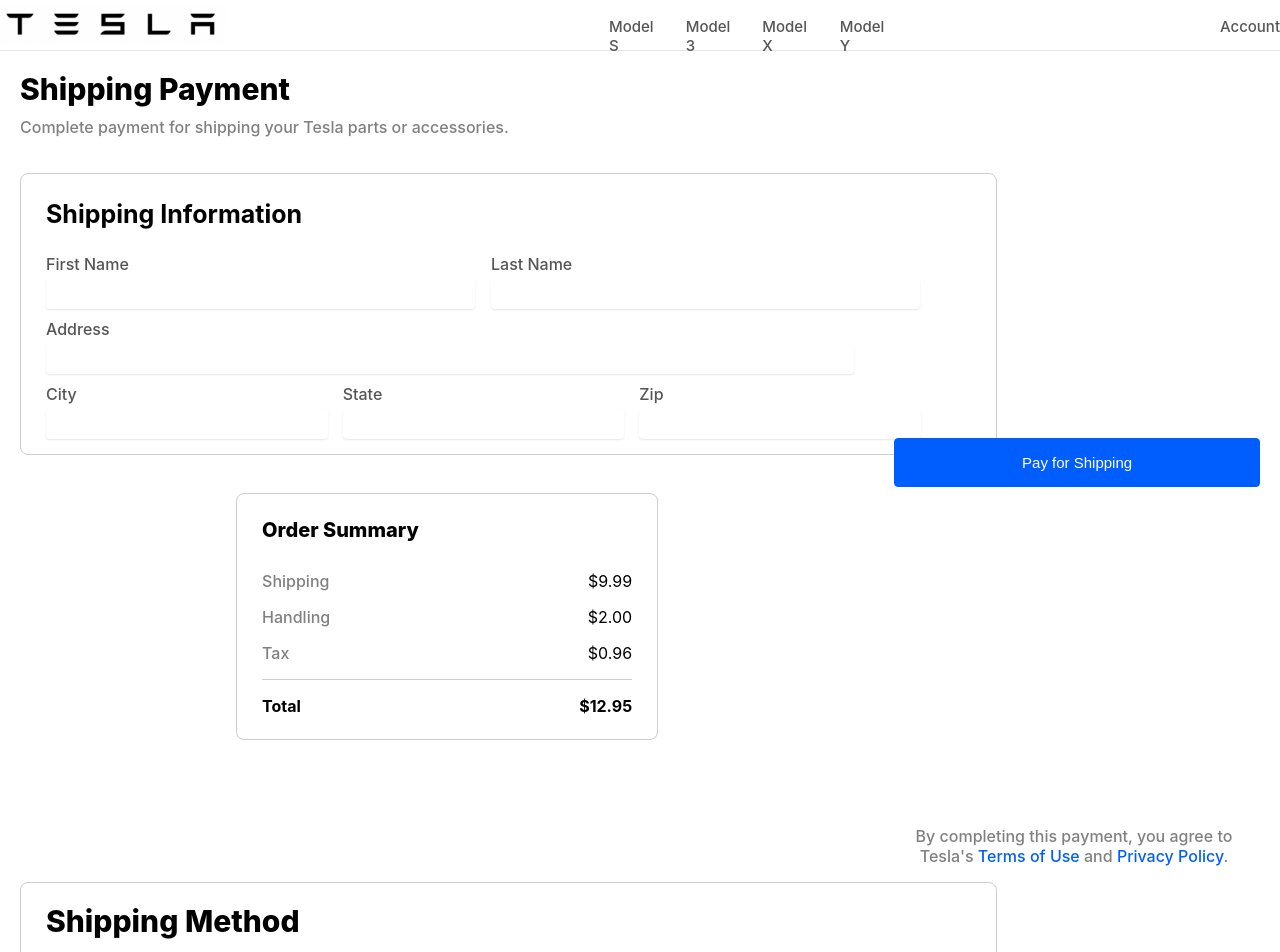
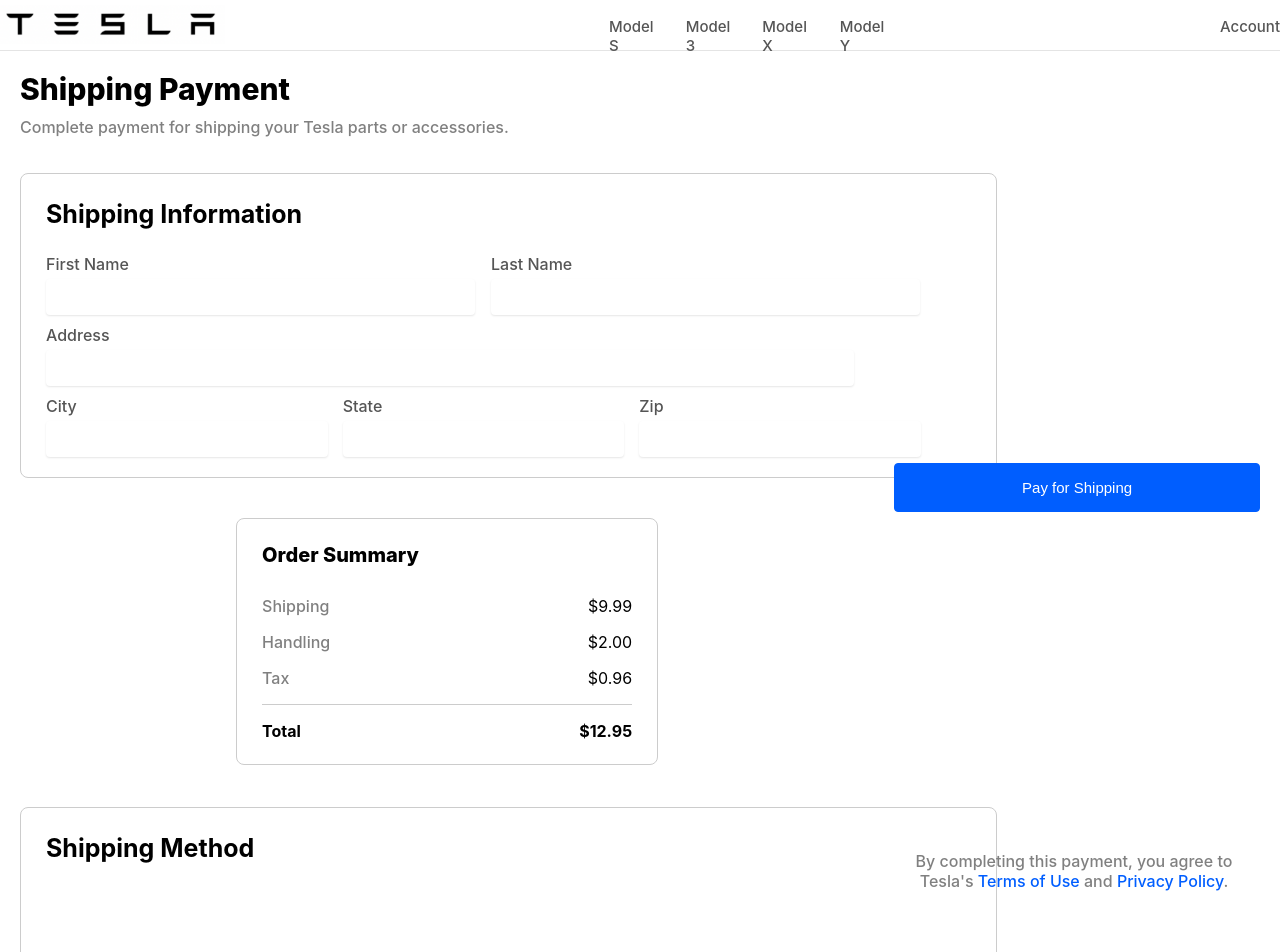
Before and after one commit to DanielTQuach/phish-sim, a React (Create React App) app: page / in a window 1280 px wide. Shown: the top 952 px of the page. Built offline with nearby package versions, Linux system fonts and the light colour scheme.

Commit message:
added features and fixed shipping method card

```diff
--- a/src/CheckoutPage.js
+++ b/src/CheckoutPage.js
@@ -98,10 +98,13 @@
             </p>
           </div>
 
-        <div className="card shipping-card">
-          <h1>Shipping Method</h1>
-          <p>Standard, Express, etc.</p>
-        </div>
+          <div className="card shipping-method ">
+            <div className ="shipping-information-text">
+              <p>Shipping Method</p>
+            </div>
+            <div className = "order-row">
+            </div>
+          </div>
 
         <div className="card shipping-card">
           <h1>Payment Method</h1>
--- a/src/css/CheckoutPage.css
+++ b/src/css/CheckoutPage.css
@@ -58,14 +58,26 @@
   }
 
   .shipping-card {
+    margin-bottom: 20px;
+    min-width: 300px;
+    width: 950px;
+    border: 1px solid #ccc;
+    min-height: 200px;
+    height: auto;
+    padding-left: 25px;
+    padding-bottom: 20px;
+  }
+
+  .shipping-method {
     margin-bottom: 18px;
     min-width: 300px;
     width: 950px;
     border: 1px solid #ccc;
     min-height: 200px;
-    height: 270px;
+    height: auto;
     padding-left: 25px;
-    padding-bottom: 10px;
+    padding-bottom: 20px;
+    margin-top: -100px;
   }
 
   .order-card {
@@ -243,14 +255,16 @@
   }
 
   .custom-textbox {
-    margin-top: 5px; /* pushes it down */
+    margin-top: 5px;
+    margin-bottom: 10px;
     font-size: 14px;
     background-color: white;
+    color: black;
+    width: 85%;
+    height: 36px;
+    border-radius: 4px;
     box-shadow: 0 1px 2px rgba(0, 0, 0, 0.1);
-    width: 85%; /* or desired width */
-    height: 30px;
-    border: none;
-    margin-bottom: 10px;
+    border: 1px solid transparent;
   }
 
   .custom-textbox-city {
@@ -259,8 +273,9 @@
     background-color: white;
     box-shadow: 0 1px 2px rgba(0, 0, 0, 0.1);
     width: 79%; /* or desired width */
-    height: 30px;
-    border: none;
+    height: 36px;
+    pointer-events: auto;
+    border: 1px solid transparent;
   }
 
   .order-row {
```
